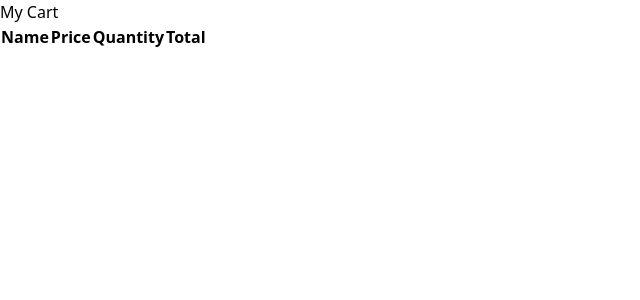
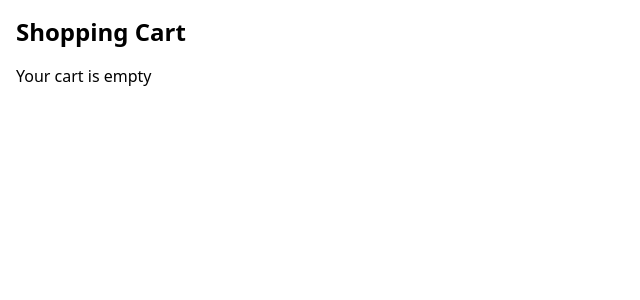
Before and after one commit to VanessaKasei/Ecommerce, a React (Create React App) app: page /cart in a window 1280 px wide. Shown: the top 300 px of the page, without its empty margins (0-640 px from the left). Built offline with nearby package versions, Linux system fonts and the light colour scheme.

Commit message:
add an item to cart

```diff
--- a/src/Components/User/Cart.js
+++ b/src/Components/User/Cart.js
@@ -1,26 +1,30 @@
 import React from "react";
+import { useSelector } from "react-redux";
 
 const Cart = () => {
+  const cartItems = useSelector((state) => state.cart.cartItems);
+
   return (
-    <div>
-      <p>My Cart</p>
-      <div>
-        <table>
-          <thead>
-            <tr>
-                <th>Name</th>
-                <th>Price</th>
-                <th>Quantity</th>
-                <th>Total</th>
-            </tr>
-          </thead>
-          <tbody>
-            <tr>
-
-            </tr>
-          </tbody>
-        </table>
-      </div>
+    <div className="p-4">
+      <h2 className="text-2xl font-bold mb-4">Shopping Cart</h2>
+      {cartItems.length === 0 ? (
+        <p>Your cart is empty</p>
+      ) : (
+        <div className="space-y-4">
+          {cartItems.map((item) => (
+            <div key={item._id} className="border-b pb-2 mb-2">
+              <h3 className="text-lg font-semibold">{item.name}</h3>
+              <p>Price: ksh {item.generalPrice}</p>
+              <p>Quantity: {item.quantity}</p>
+              <p>Total: ksh {item.gereralPrice * item.quantity}</p>
+            </div>
+          ))}
+          <div className="mt-4 font-bold">
+            Total Amount: ksh{" "}
+            {cartItems.reduce((acc, item) => acc + item.generalPrice * item.quantity, 0)}
+          </div>
+        </div>
+      )}
     </div>
   );
 };
--- a/src/Components/User/Home.js
+++ b/src/Components/User/Home.js
@@ -1,6 +1,7 @@
 import React, { useEffect, useState } from "react";
 import { FaCaretDown, FaCaretUp } from "react-icons/fa";
 import { useDispatch } from "react-redux";
+import { Link } from "react-router-dom";
 import { ToastContainer, toast } from "react-toastify";
 import "react-toastify/dist/ReactToastify.css";
 import { addToCart } from "../../Redux/actions/cartActions";
@@ -44,7 +45,8 @@ const Home = () => {
   const dispatch = useDispatch();
 
   const handleAddToCart = (product) => {
-    dispatch(addToCart(product));
+    const selectedVariation = selectedVariations[product._id] || product.variations[0]
+    dispatch(addToCart(product, selectedVariation));
     toast.success(`${product.name} added to cart`);
   };
   return (
@@ -145,6 +147,8 @@ const Home = () => {
           <p>No products available</p>
         )}
       </div>
+
+      <Link to={"/cart"}>View cart</Link>
       <ToastContainer />
     </div>
   );
--- a/src/Redux/reducers/cartReducer.js
+++ b/src/Redux/reducers/cartReducer.js
@@ -1,29 +1,36 @@
-const cartReducer = (state = [], action) => {
+
+const initialState = {
+  cartItems: [],//holds items added to the cart, initialized as an empty array
+};
+
+const cartReducer = (state = initialState, action) => {
   switch (action.type) {
     case 'ADD_TO_CART':
-        const product = state.find(item => item.productId === action.payload.productId);
-        if (product) {
-          return state.map(item =>
-            item.productId === action.payload.productId
-              ? { ...item, quantity: item.quantity + action.payload.quantity }
-              : item
+      const item = action.payload;
+
+      // Check if item is already in the cart
+      const existingItem = state.cartItems.find(
+        (cartItem) => cartItem._id === item._id
       );
+
+      if (existingItem) {
+        // If the item exists, update the quantity
+        return {
+          ...state,
+          cartItems: state.cartItems.map((cartItem) =>
+            cartItem._id === item._id
+              ? { ...cartItem, quantity: cartItem.quantity + 1 }
+              : cartItem
+          ),
+        };
+      } else {
+        // If the item is new, add it to the cart with an initial quantity of 1
+        return {
+          ...state,
+          cartItems: [...state.cartItems, { ...item, quantity: 1 }],
+        };
       }
-        return [...state, { ...action.payload }];
-      case 'INCREASE_QUANTITY':
-        return state.map(item =>
-          item.productId === action.payload.productId
-            ? { ...item, quantity: item.quantity + action.payload.quantity }
-            : item
-        );
-      case 'DECREASE_QUANTITY':
-        return state.map(item =>
-          item.productId === action.payload.productId
-            ? { ...item, quantity: Math.max(item.quantity - action.payload.quantity, 0) }
-            : item
-        ).filter(item => item.quantity > 0);
-      case 'REMOVE_FROM_CART':
-        return state.filter(item => item.productId !== action.payload.productId);
+
     default:
       return state;
   }
--- /dev/null
+++ b/src/Redux/reducers/rootReducer.js
@@ -0,0 +1,11 @@
+import { combineReducers } from "redux";
+import cartReducer from "./cartReducer";
+
+const rootReducer = combineReducers({
+    cart: cartReducer//used to assign the cart reducer to the cart key in the store
+})
+
+export default rootReducer;
+
+
+//contains combineReducers to combine cartReducer and any other reducers
--- a/src/Redux/store.js
+++ b/src/Redux/store.js
@@ -1,13 +1,8 @@
-// store.js
+import { configureStore } from '@reduxjs/toolkit';
+import rootReducer from './reducers/rootReducer';
 
-import { configureStore } from '@reduxjs/toolkit';
-import cartReducer from './reducers/cartReducer'; // Import your cart reducer
-
-// Configure the store using Redux Toolkit
 const store = configureStore({
-  reducer: {
-    cart: cartReducer, // Add your cart reducer here
-  },
+  reducer: rootReducer
 });
 
 export default store;
--- a/src/index.js
+++ b/src/index.js
@@ -1,14 +1,9 @@
-import { configureStore } from '@reduxjs/toolkit';
 import React from 'react';
 import ReactDOM from 'react-dom/client';
 import { Provider } from 'react-redux';
 import App from './App';
 import './index.css';
-
-import cartReducer from './Redux/reducers/cartReducer';
-const store = configureStore({
-  reducer: cartReducer,
-});
+import store from './Redux/store';
 
 const root = ReactDOM.createRoot(document.getElementById('root'));
 root.render(
```
Lines whose indentation alone changed are shown as unchanged.
